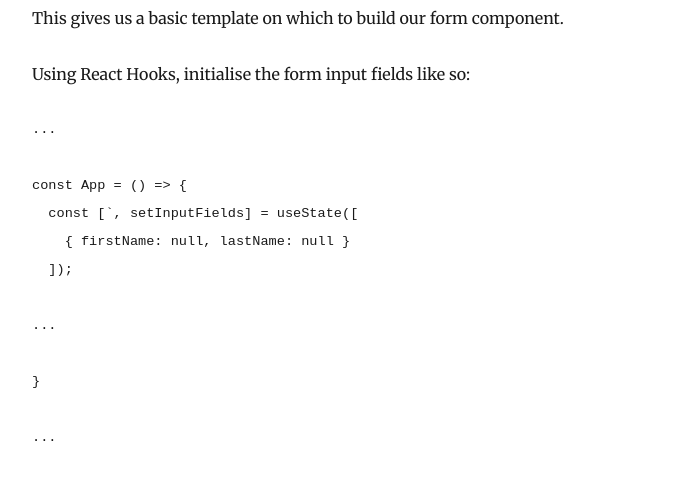
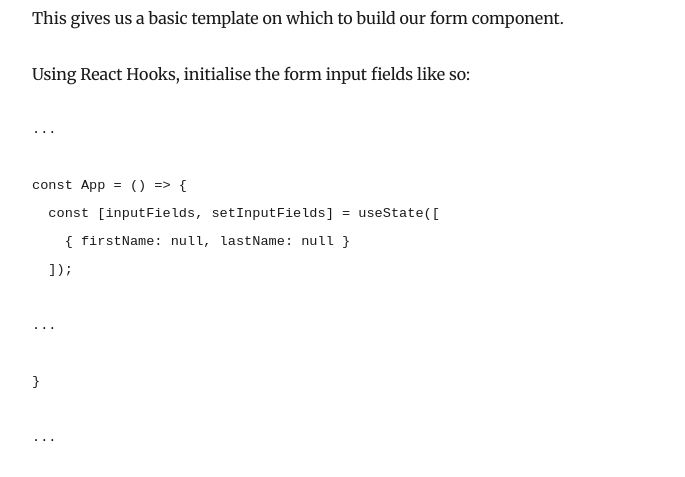
Before and after one commit to fuchodeveloper/blog, a Gatsby site: page /dynamic-form-fields-in-react/dynamic-form-fields-in-react/ in a window 1280 px wide. Shown: the part 2260-2737 px from the top of the page, without its empty margins (293-978 px from the left). Built offline with nearby package versions, Linux system fonts and the light colour scheme; Gatsby itself is replaced by a stand-in of ours; some packages are replaced by stand-ins of ours; code samples lack their colours.

Commit message:
fix error

```diff
--- a/content/blog/dynamic-form-fields-in-react/dynamic-form-fields-in-react.md
+++ b/content/blog/dynamic-form-fields-in-react/dynamic-form-fields-in-react.md
@@ -64,7 +64,7 @@ Using React Hooks, initialise the form input fields like so:
 ...
 
 const App = () => {
-  const [`, setInputFields] = useState([
+  const [inputFields, setInputFields] = useState([
     { firstName: null, lastName: null }
   ]);
 
```
